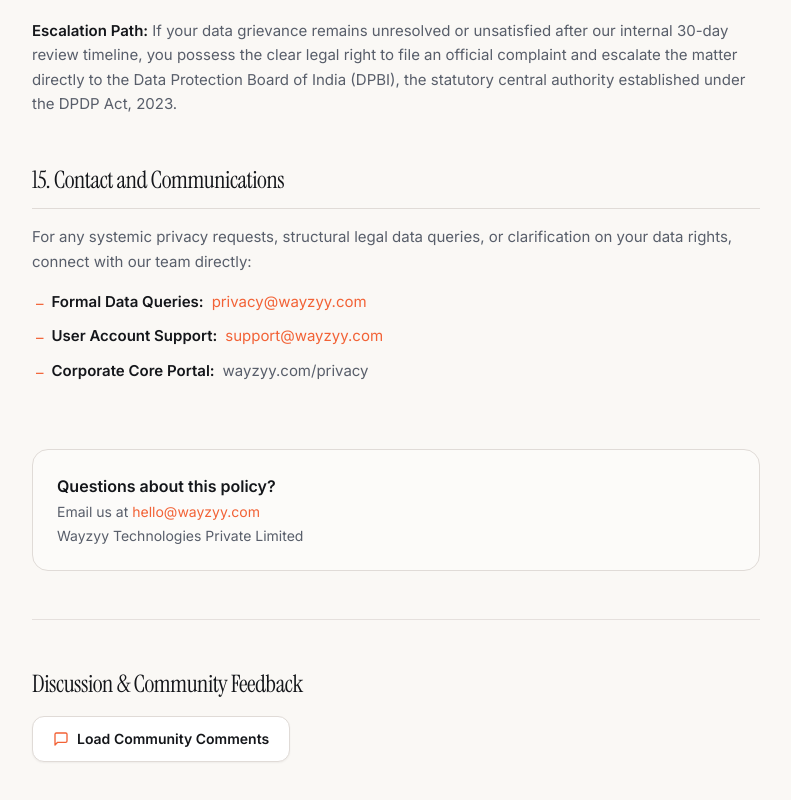
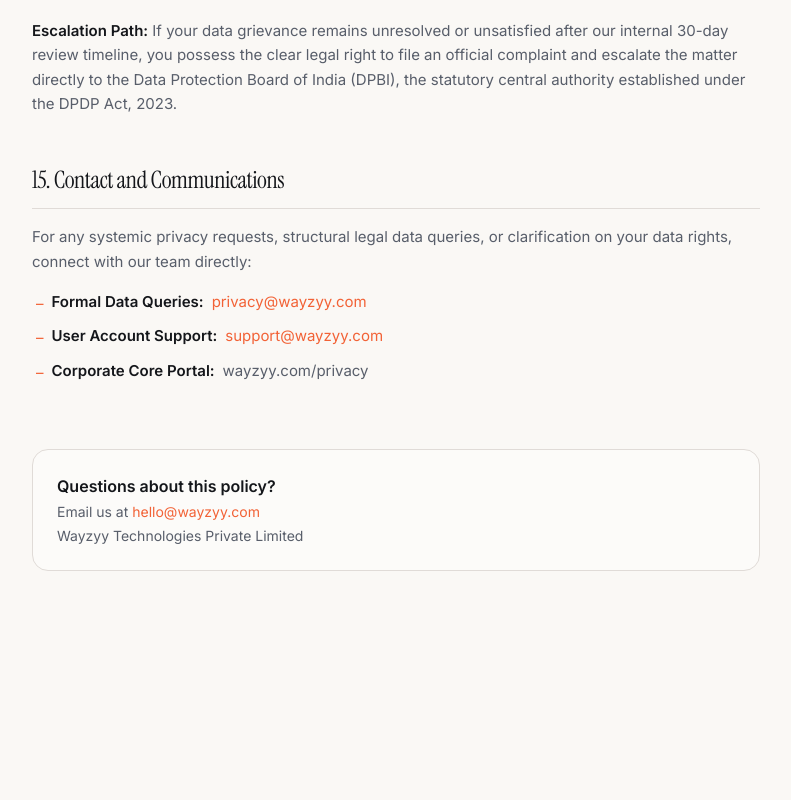
Before and after one commit to wayzyy-project/wayzyy-site, a React (Vite) app: page /privacy in a window 1280 px wide. Shown: the part 7450-8250 px from the top of the page, without its empty margins (244-1035 px from the left). After the commit the page ends 8085 px from the top, so only its background shows below. Built offline with nearby package versions, Linux system fonts and the light colour scheme.

Commit message:
Remove broken Disqus comments widget from legal pages
Comment threads don't belong on Privacy Policy/Terms pages, and the
Disqus site was never actually registered, so it only ever showed an
error.

```diff
--- a/src/components/PolicyLayout.tsx
+++ b/src/components/PolicyLayout.tsx
@@ -1,6 +1,5 @@
-import { useState, useEffect } from "react";
 import { Link, useLocation } from "react-router-dom";
-import { ArrowLeft, ChevronRight, MessageSquare } from "lucide-react";
+import { ArrowLeft, ChevronRight } from "lucide-react";
 import { SEO } from "./SEO";
 
 interface PolicyLayoutProps {
@@ -13,27 +12,6 @@ interface PolicyLayoutProps {
 export function PolicyLayout({ title, subtitle, effectiveDate, children }: PolicyLayoutProps) {
   const location = useLocation();
   const path = location.pathname;
-  const [showComments, setShowComments] = useState(false);
-
-  useEffect(() => {
-    if (!showComments) return;
-
-    // Set up Disqus configuration
-    // eslint-disable-next-line @typescript-eslint/no-explicit-any
-    (window as any).disqus_config = function (this: any) {
-      this.page.url = `https://wayzyy.com${path}`;
-      this.page.identifier = path;
-      this.page.title = title;
-    };
-
-    // Dynamically insert Disqus embed script
-    const d = document;
-    const s = d.createElement("script");
-    s.src = "https://wayzyy.disqus.com/embed.js";
-    s.setAttribute("data-timestamp", String(+new Date()));
-    s.async = true;
-    (d.head || d.body).appendChild(s);
-  }, [showComments, path, title]);
 
   const schemas = [
     {
@@ -142,21 +120,6 @@ export function PolicyLayout({ title, subtitle, effectiveDate, children }: Polic
               Wayzyy Technologies Private Limited
             </p>
           </div>
-
-          {/* Collapsible Disqus comments widget */}
-          <div className="mt-12 pt-12 border-t border-border/80">
-            <h3 className="font-display text-2xl text-foreground mb-4">Discussion & Community Feedback</h3>
-            {!showComments ? (
-              <button
-                onClick={() => setShowComments(true)}
-                className="inline-flex items-center gap-2 px-5 py-3 border border-border rounded-xl text-sm font-semibold text-foreground bg-card hover:bg-muted/50 transition-colors shadow-sm cursor-pointer"
-              >
-                <MessageSquare className="h-4 w-4 text-ember" /> Load Community Comments
-              </button>
-            ) : (
-              <div id="disqus_thread" className="min-h-[250px] bg-card/10 rounded-2xl p-6 border border-border/40" />
-            )}
-          </div>
         </div>
       </div>
     </SEO>
```
